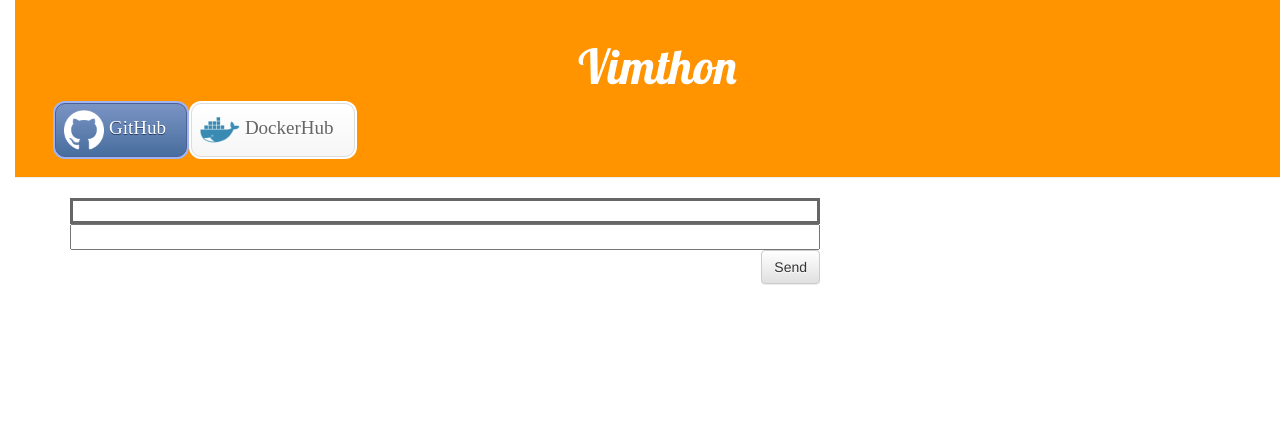
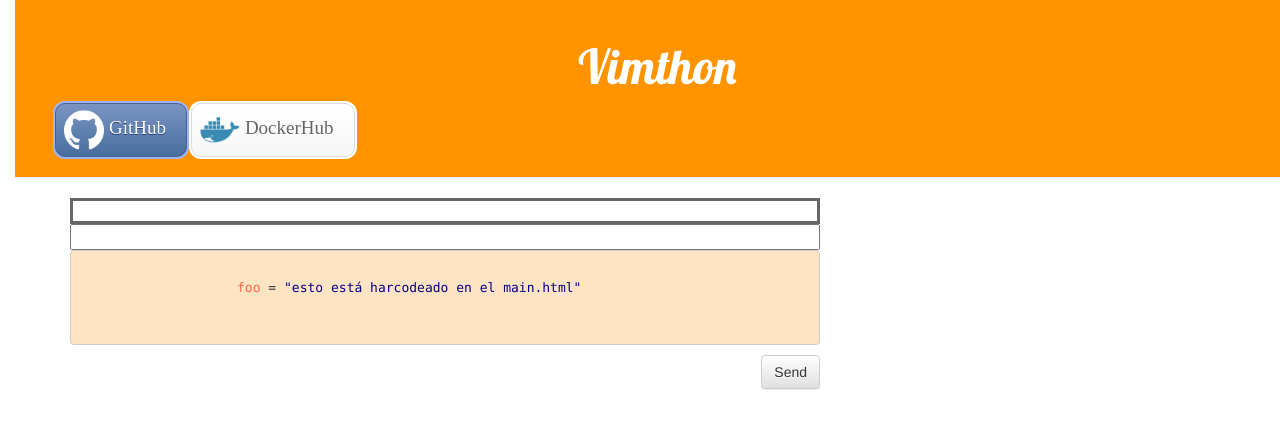
Before and after one commit to LucianoFromTrelew/Vimthon, a Flask app: page / in a window 1280 px wide. Shown: the top 429 px of the page. Run offline with Flask 2, Linux system fonts and the light colour scheme; some libraries are stand-ins or nearby versions.

Commit message:
html que permite escribir texto y lo podemos colorear nosotros

```diff
--- a/vimthon/templates/vimthon/main.html
+++ b/vimthon/templates/vimthon/main.html
@@ -12,6 +12,12 @@
             {% for error in form.regex.errors %}
                 <span style="color: red;">[{{error}}]</span>
             {% endfor %}<br>
+
+            <pre contenteditable="true" style="background:bisque">
+                <code>
+                    <span style="color:tomato">foo</span> = <span style="color:darkblue">"esto está harcodeado en el main.html"</span>
+                </code>
+            </pre>
         <button id="submitBtn" type="submit" class="save btn btn-default">Send</button>
     </form>
 </div>
```
